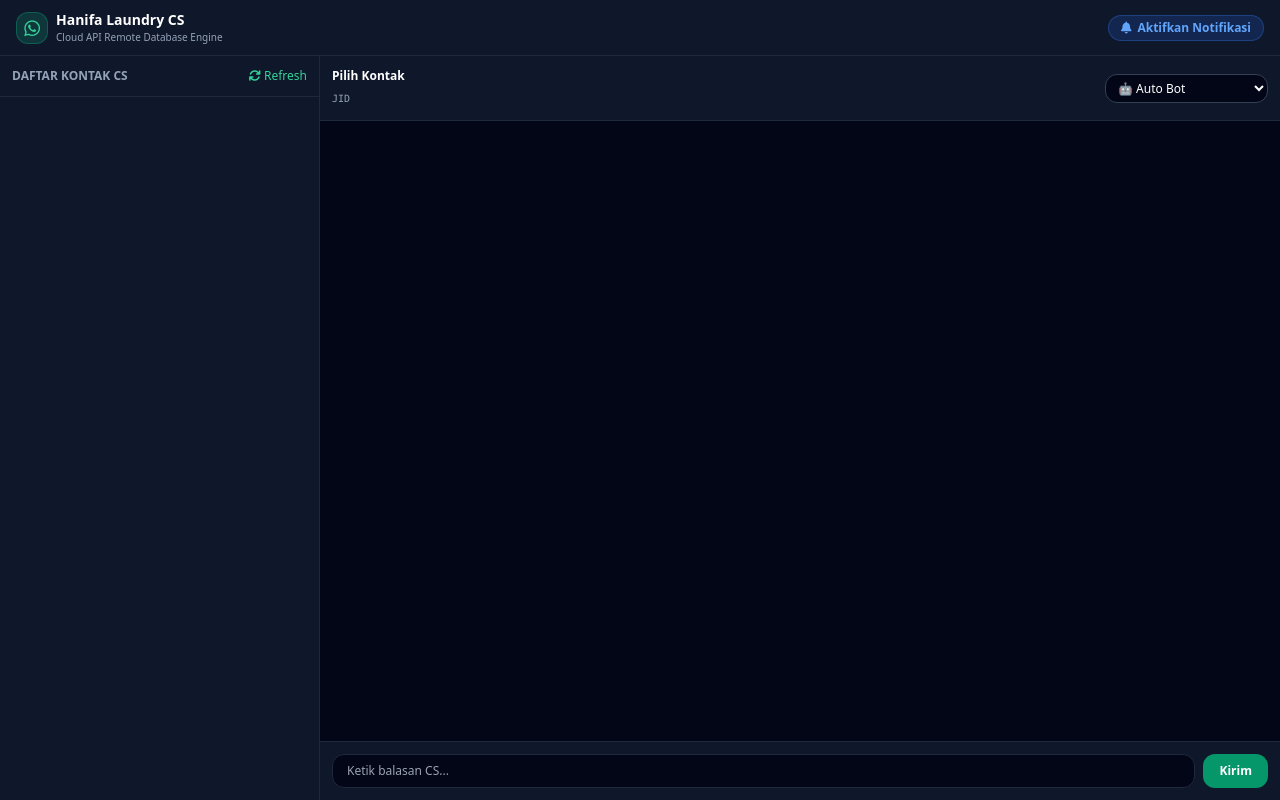
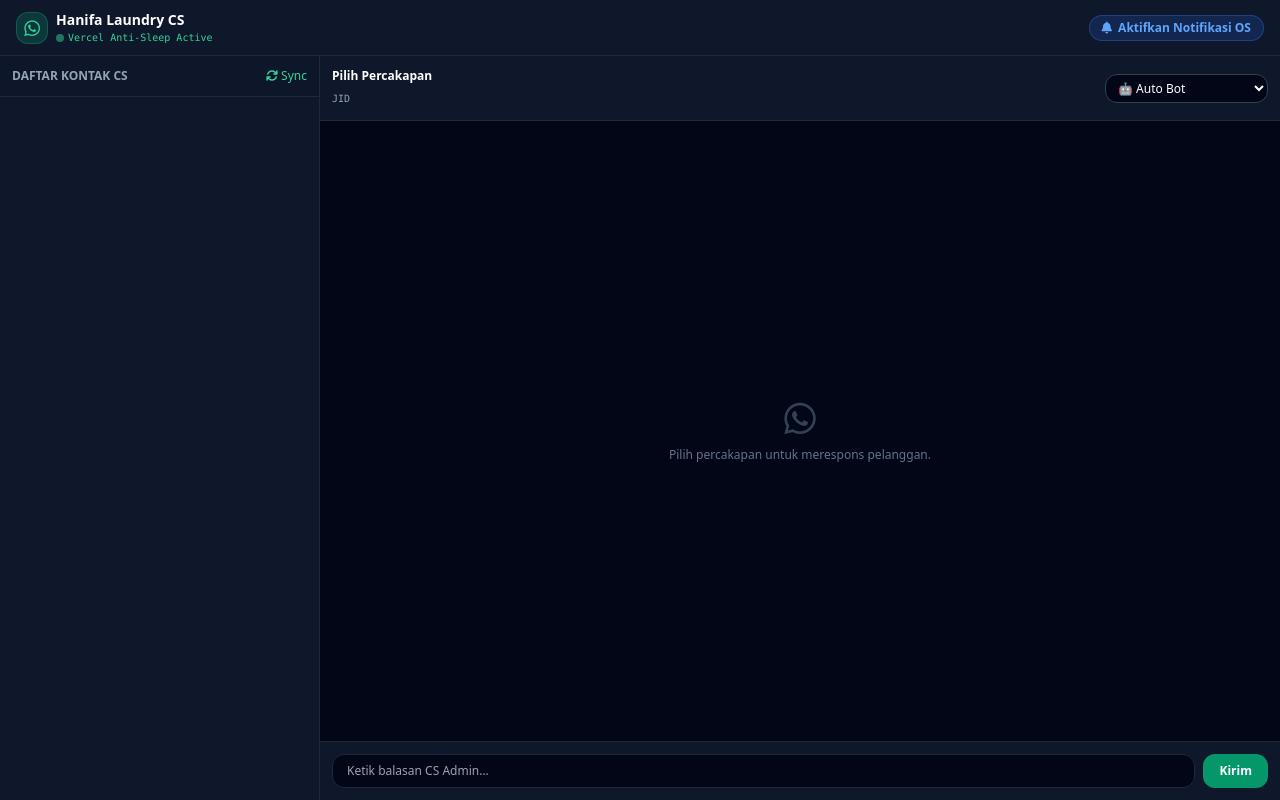
Before and after one commit to bangjagokate/Cs-WhatsApp-bot, a website: page public/index.html in a window 1280 px wide. Drawn offline with nearby package versions, Linux system fonts and the light colour scheme; no server answers.

Commit message:
Update index.html

```diff
--- a/public/index.html
+++ b/public/index.html
@@ -3,7 +3,7 @@
 <head>
   <meta charset="UTF-8">
   <meta name="viewport" content="width=device-width, initial-scale=1.0, maximum-scale=1.0, user-scalable=no">
-  <title>Hanifa Laundry - CS Center & Bot Manager</title>
+  <title>Hanifa Laundry CS Panel - Vercel Engine</title>
   <script src="https://cdn.tailwindcss.com"></script>
   <link href="https://cdnjs.cloudflare.com/ajax/libs/font-awesome/6.4.0/css/all.min.css" rel="stylesheet">
 </head>
@@ -16,20 +16,24 @@
       </div>
       <div>
         <h1 class="text-xs sm:text-sm font-bold text-white">Hanifa Laundry CS</h1>
-        <p class="text-[10px] text-slate-400">Cloud API Remote Database Engine</p>
+        <p class="text-[10px] text-emerald-400 font-mono flex items-center gap-1">
+          <span class="w-2 h-2 rounded-full bg-emerald-400 animate-pulse"></span> Vercel Anti-Sleep Active
+        </p>
       </div>
     </div>
 
-    <button id="enableNotifBtn" class="px-3 py-1 bg-blue-600/20 text-blue-400 border border-blue-500/30 rounded-full text-xs font-semibold flex items-center gap-1.5 hover:bg-blue-600/30 transition">
-      <i class="fas fa-bell"></i> <span>Aktifkan Notifikasi</span>
-    </button>
+    <div class="flex items-center space-x-2">
+      <button id="enableNotifBtn" class="px-3 py-1 bg-blue-600/20 text-blue-400 border border-blue-500/30 rounded-full text-xs font-semibold flex items-center gap-1.5 hover:bg-blue-600/30 transition">
+        <i class="fas fa-bell"></i> <span>Aktifkan Notifikasi OS</span>
+      </button>
+    </div>
   </header>
 
   <main class="flex-1 flex overflow-hidden">
     <aside class="w-full md:w-80 bg-slate-900 border-r border-slate-800 flex flex-col">
-      <div class="p-3 border-b border-slate-800 flex justify-between items-center">
+      <div class="p-3 border-b border-slate-800 flex justify-between items-center bg-slate-900/50">
         <span class="text-xs font-bold uppercase text-slate-400">Daftar Kontak CS</span>
-        <button onclick="loadContacts()" class="text-emerald-400 text-xs"><i class="fas fa-sync"></i> Refresh</button>
+        <button onclick="loadContacts()" class="text-emerald-400 text-xs hover:underline"><i class="fas fa-sync"></i> Sync</button>
       </div>
       <div id="contactList" class="flex-1 overflow-y-auto divide-y divide-slate-800"></div>
     </aside>
@@ -37,7 +41,7 @@
     <section class="flex-1 flex flex-col bg-slate-950">
       <div id="chatHeader" class="p-3 border-b border-slate-800 bg-slate-900 flex justify-between items-center">
         <div>
-          <h2 id="activeChatName" class="font-bold text-xs text-white">Pilih Kontak</h2>
+          <h2 id="activeChatName" class="font-bold text-xs text-white">Pilih Percakapan</h2>
           <span id="activeJid" class="text-[10px] text-slate-400 font-mono">JID</span>
         </div>
         <select id="modeToggle" class="bg-slate-950 border border-slate-700 text-xs rounded-xl px-2 py-1 text-white">
@@ -46,10 +50,15 @@
         </select>
       </div>
 
-      <div id="messageList" class="flex-1 overflow-y-auto p-4 space-y-3"></div>
+      <div id="messageList" class="flex-1 overflow-y-auto p-4 space-y-3">
+        <div class="h-full flex flex-col items-center justify-center text-slate-500 space-y-2">
+          <i class="fab fa-whatsapp text-4xl text-slate-700"></i>
+          <p class="text-xs">Pilih percakapan untuk merespons pelanggan.</p>
+        </div>
+      </div>
 
       <div class="p-3 bg-slate-900 border-t border-slate-800 flex gap-2">
-        <input type="text" id="msgInput" class="flex-1 bg-slate-950 border border-slate-800 rounded-xl px-3.5 py-2 text-xs text-white" placeholder="Ketik balasan CS...">
+        <input type="text" id="msgInput" class="flex-1 bg-slate-950 border border-slate-800 rounded-xl px-3.5 py-2 text-xs text-white" placeholder="Ketik balasan CS Admin...">
         <button id="sendBtn" class="bg-emerald-600 hover:bg-emerald-500 text-white px-4 py-2 rounded-xl text-xs font-semibold">Kirim</button>
       </div>
     </section>
```
